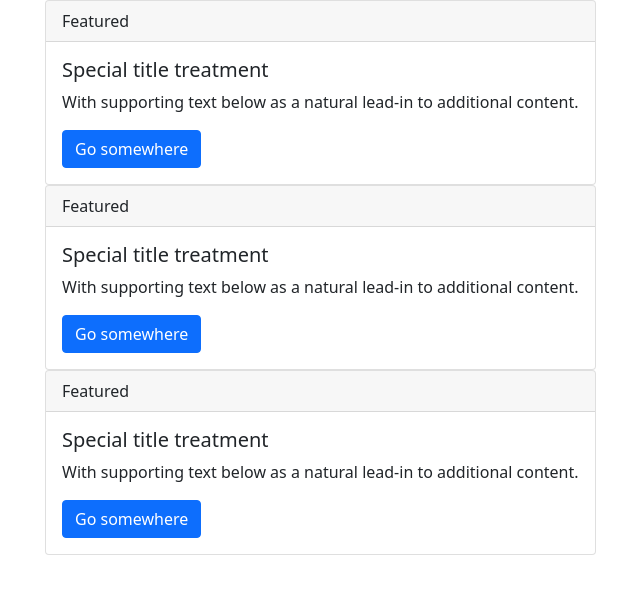
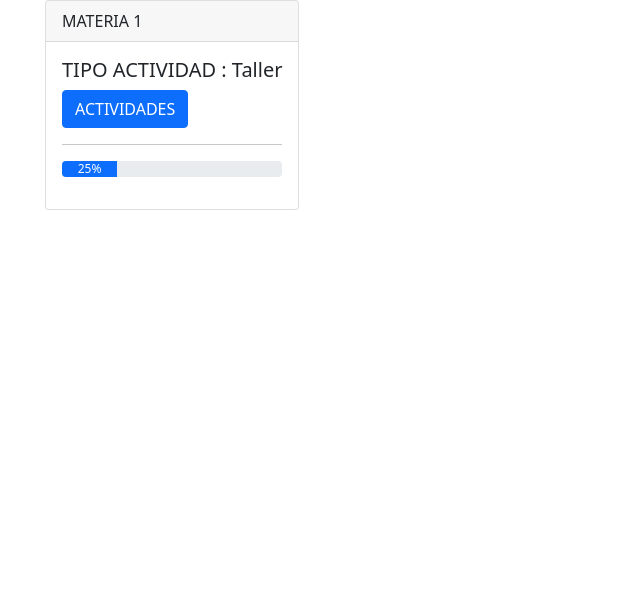
Before and after one commit to JohamSMC/final-project-electiva3, a Django app: page /index/ in a window 1280 px wide. Shown: the top 594 px of the page, without its empty margins (37-677 px from the left). Run offline with Django 3.2, Linux system fonts and the light colour scheme.

Commit message:
Creation template card asignature

```diff
--- /dev/null
+++ b/academicActivitiesManager/subjects/static/css/index.css
@@ -0,0 +1,4 @@
+.title-activity {
+  display: flex;
+  justify-content: space-between;
+}
--- a/academicActivitiesManager/subjects/templates/subjects/index.html
+++ b/academicActivitiesManager/subjects/templates/subjects/index.html
@@ -1,18 +1,17 @@
 {% load static %}
 <!DOCTYPE html>
 <html lang="en">
+
 <head>
   <!-- Required meta tags -->
   <meta charset="utf-8" />
   <meta name="viewport" content="width=device-width, initial-scale=1" />
 
   <!-- Bootstrap CSS -->
-    <link
-      href="https://cdn.jsdelivr.net/npm/bootstrap@5.0.1/dist/css/bootstrap.min.css"
-      rel="stylesheet"
-      integrity="sha384-+0n0xVW2eSR5OomGNYDnhzAbDsOXxcvSN1TPprVMTNDbiYZCxYbOOl7+AMvyTG2x"
-      crossorigin="anonymous"
-    />
+  <link href="https://cdn.jsdelivr.net/npm/bootstrap@5.0.1/dist/css/bootstrap.min.css" rel="stylesheet"
+    integrity="sha384-+0n0xVW2eSR5OomGNYDnhzAbDsOXxcvSN1TPprVMTNDbiYZCxYbOOl7+AMvyTG2x" crossorigin="anonymous" />
+  <!-- CSS -->
+  <link rel="stylesheet" href="{% static 'css/index.css' %}">
 
   <title>Hello, world!</title>
 </head>
@@ -22,19 +21,10 @@
   <div id="notification_area" style="position: absolute; right: 0"></div>
   <template id="template_alert_task">
     <div class="alert alert-primary d-flex align-items-center" role="alert">
-        <svg
-          xmlns="http://www.w3.org/2000/svg"
-          width="24"
-          height="24"
-          fill="currentColor"
-          class="bi bi-exclamation-triangle-fill flex-shrink-0 me-2"
-          viewBox="0 0 16 16"
-          role="img"
-          aria-label="Warning:"
-        >
+      <svg xmlns="http://www.w3.org/2000/svg" width="24" height="24" fill="currentColor"
+        class="bi bi-exclamation-triangle-fill flex-shrink-0 me-2" viewBox="0 0 16 16" role="img" aria-label="Warning:">
         <path
-            d="M8.982 1.566a1.13 1.13 0 0 0-1.96 0L.165 13.233c-.457.778.091 1.767.98 1.767h13.713c.889 0 1.438-.99.98-1.767L8.982 1.566zM8 5c.535 0 .954.462.9.995l-.35 3.507a.552.552 0 0 1-1.1 0L7.1 5.995A.905.905 0 0 1 8 5zm.002 6a1 1 0 1 1 0 2 1 1 0 0 1 0-2z"
-          />
+          d="M8.982 1.566a1.13 1.13 0 0 0-1.96 0L.165 13.233c-.457.778.091 1.767.98 1.767h13.713c.889 0 1.438-.99.98-1.767L8.982 1.566zM8 5c.535 0 .954.462.9.995l-.35 3.507a.552.552 0 0 1-1.1 0L7.1 5.995A.905.905 0 0 1 8 5zm.002 6a1 1 0 1 1 0 2 1 1 0 0 1 0-2z" />
       </svg>
       <div id="alertText">An example alert with an icon</div>
     </div>
@@ -44,40 +34,120 @@
     <div class="row row-cols-auto">
       <div class="col">
         <div class="card">
-            <div class="card-header">Featured</div>
+          <div class="card-header">MATERIA 1</div>
           <div class="card-body">
-              <h5 class="card-title">Special title treatment</h5>
+            <h5 class="card-title">TIPO ACTIVIDAD : Taller </h5>
             <p class="card-text">
-                With supporting text below as a natural lead-in to additional
-                content.
-              </p>
-              <a href="#" class="btn btn-primary">Go somewhere</a>
+              <button class="btn btn-primary" type="button" data-bs-toggle="collapse" data-bs-target="#collapseExample"
+                aria-expanded="false" aria-controls="collapseExample">
+                ACTIVIDADES
+              </button>
+              <div class="collapse" id="collapseExample">
+                <div class="card card-body">
+                  <div class="accordion accordion-flush" id="accordionFlushExample">
+                    <div class="accordion-item">
+                      <h2 class="accordion-header" id="flush-headingOne">
+                        <button class="accordion-button collapsed title-activity" type="button"
+                          data-bs-toggle="collapse" data-bs-target="#flush-collapseOne" aria-expanded="false"
+                          aria-controls="flush-collapseOne">
+                          <div>
+                            ACTIVIDAD 1
+                          </div>
+                          <span style="margin-left: 20px;"> 25% </span>
+                        </button>
+                      </h2>
+                      <div id="flush-collapseOne" class="accordion-collapse collapse" aria-labelledby="flush-headingOne"
+                        data-bs-parent="#accordionFlushExample">
+                        <div class="accordion-body">
+                          <div class="row">
+                            <div class="col">
+                              <div class="input-group mb-3">
+                                <span class="input-group-text">Fecha Entrega</span>
+                                <input type="date">
+                              </div>
+                            </div>
+                            <div class="col">
+                              <div class="input-group mb-3">
+                                <span class="input-group-text">NOTA</span>
+                                <input type="number" min="0" max="5" step="0.1" value="3.0">
                               </div>
                             </div>
                           </div>
-        <div class="col">
-          <div class="card">
-            <div class="card-header">Featured</div>
-            <div class="card-body">
-              <h5 class="card-title">Special title treatment</h5>
-              <p class="card-text">
-                With supporting text below as a natural lead-in to additional
-                content.
-              </p>
-              <a href="#" class="btn btn-primary">Go somewhere</a>
                         </div>
                       </div>
                     </div>
+                    <div class="accordion-item">
+                      <h2 class="accordion-header" id="flush-headingOne">
+                        <button class="accordion-button collapsed title-activity" type="button"
+                          data-bs-toggle="collapse" data-bs-target="#flush-collapse2" aria-expanded="false"
+                          aria-controls="flush-collapse2">
+                          <div>
+                            ACTIVIDAD 2
+                          </div>
+                          <span style="margin-left: 20px;"> 25% </span>
+                        </button>
+                      </h2>
+                      <div id="flush-collapse2" class="accordion-collapse collapse" aria-labelledby="flush-heading2"
+                        data-bs-parent="#accordionFlushExample">
+                        <div class="accordion-body">
+                          <div class="row">
                             <div class="col">
-          <div class="card">
-            <div class="card-header">Featured</div>
-            <div class="card-body">
-              <h5 class="card-title">Special title treatment</h5>
-              <p class="card-text">
-                With supporting text below as a natural lead-in to additional
-                content.
+                              <div class="input-group mb-3">
+                                <span class="input-group-text">Fecha Entrega</span>
+                                <input type="date">
+                              </div>
+                            </div>
+                            <div class="col">
+                              <div class="input-group mb-3">
+                                <span class="input-group-text">NOTA</span>
+                                <input type="number" min="0" max="5" step="0.1" value="3.0">
+                              </div>
+                            </div>
+                          </div>
+                        </div>
+                      </div>
+                    </div>
+                    <div class="accordion-item">
+                      <h2 class="accordion-header" id="flush-heading3">
+                        <button class="accordion-button collapsed title-activity" type="button"
+                          data-bs-toggle="collapse" data-bs-target="#flush-collapse3" aria-expanded="false"
+                          aria-controls="flush-collapse3">
+                          <div>
+                            ACTIVIDAD 3
+                          </div>
+                          <span style="margin-left: 20px;"> 25% </span>
+                        </button>
+                      </h2>
+                      <div id="flush-collapse3" class="accordion-collapse collapse" aria-labelledby="flush-heading3"
+                        data-bs-parent="#accordionFlushExample">
+                        <div class="accordion-body">
+                          <div class="row">
+                            <div class="col">
+                              <div class="input-group mb-3">
+                                <span class="input-group-text">Fecha Entrega</span>
+                                <input type="date">
+                              </div>
+                            </div>
+                            <div class="col">
+                              <div class="input-group mb-3">
+                                <span class="input-group-text">NOTA</span>
+                                <input type="number" min="0" max="5" step="0.1" value="3.0">
+                              </div>
+                            </div>
+                          </div>
+                        </div>
+                      </div>
+                    </div>
+
+                  </div>
+                </div>
+              </div>
+              <hr>
+              <div class="progress">
+                <div class="progress-bar" role="progressbar" style="width: 25%;" aria-valuenow="25" aria-valuemin="0"
+                  aria-valuemax="100">25%</div>
+              </div>
             </p>
-              <a href="#" class="btn btn-primary">Go somewhere</a>
           </div>
         </div>
       </div>
@@ -87,11 +157,9 @@
   <!-- Optional JavaScript; choose one of the two! -->
 
   <!-- Option 1: Bootstrap Bundle with Popper -->
-    <script
-      src="https://cdn.jsdelivr.net/npm/bootstrap@5.0.1/dist/js/bootstrap.bundle.min.js"
-      integrity="sha384-gtEjrD/SeCtmISkJkNUaaKMoLD0//ElJ19smozuHV6z3Iehds+3Ulb9Bn9Plx0x4"
-      crossorigin="anonymous"
-    ></script>
+  <script src="https://cdn.jsdelivr.net/npm/bootstrap@5.0.1/dist/js/bootstrap.bundle.min.js"
+    integrity="sha384-gtEjrD/SeCtmISkJkNUaaKMoLD0//ElJ19smozuHV6z3Iehds+3Ulb9Bn9Plx0x4" crossorigin="anonymous">
+  </script>
 
   <!-- Option 2: Separate Popper and Bootstrap JS -->
   <!--
@@ -100,4 +168,5 @@
     -->
   <script src="{% static 'js/notification.js' %}"></script>
 </body>
+
 </html>
```
Lines whose indentation alone changed are shown as unchanged.
